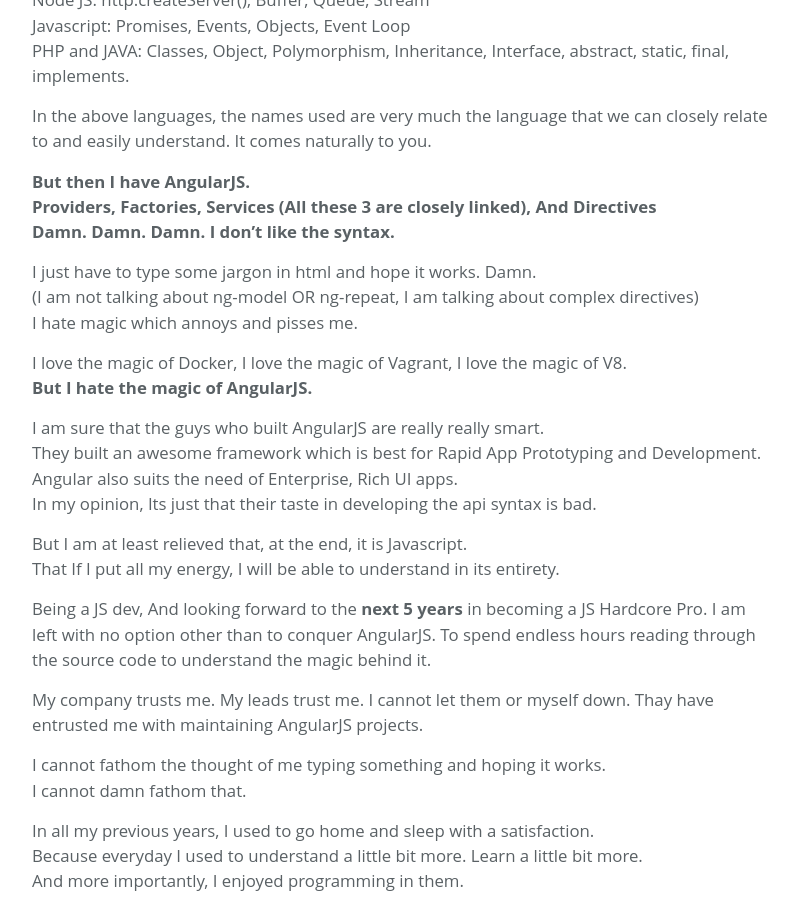
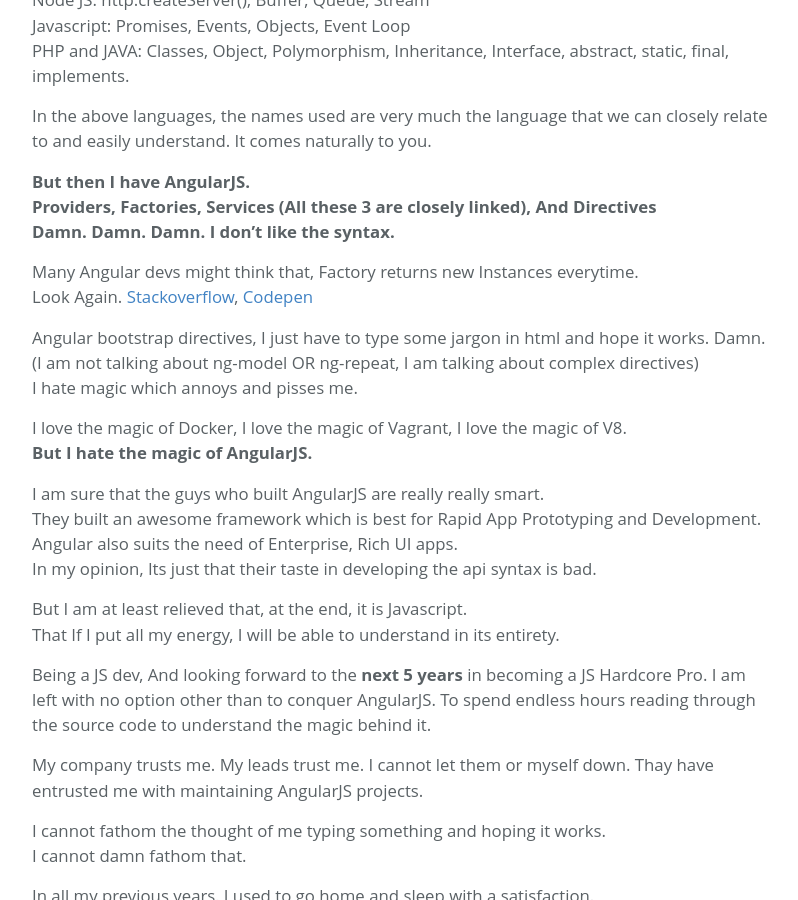
Before and after one commit to anoopmd/anoopmd.github.io, a Jekyll site: the page built from _posts/2016-7-20-i-damn-hate-angularjs.md, in a window 1280 px wide and 900 px high, scrolled down 1788 px. Shown: the whole window, without its empty margins (238-1036 px from the left). Built offline with Jekyll 4.4.1, drawn with Linux system fonts in a browser that asks for light colours.

Commit message:
Fine Tuned

```diff
--- a/_posts/2016-7-20-i-damn-hate-angularjs.md
+++ b/_posts/2016-7-20-i-damn-hate-angularjs.md
@@ -72,7 +72,10 @@
 Damn. Damn. Damn. I don't like the syntax.
 </b><br>
 
-I just have to type some jargon in html and hope it works. Damn.<br>
+Many Angular devs might think that, Factory returns new Instances everytime.<br>
+Look Again. [Stackoverflow](http://stackoverflow.com/questions/13762228/confused-about-service-vs-factory), [Codepen](http://codepen.io/anoop_md/pen/mExEGx?editors=1111)
+
+Angular bootstrap directives, I just have to type some jargon in html and hope it works. Damn.<br>
 (I am not talking about ng-model OR ng-repeat, I am talking about complex directives)<br>
 I hate magic which annoys and pisses me.
 
```
